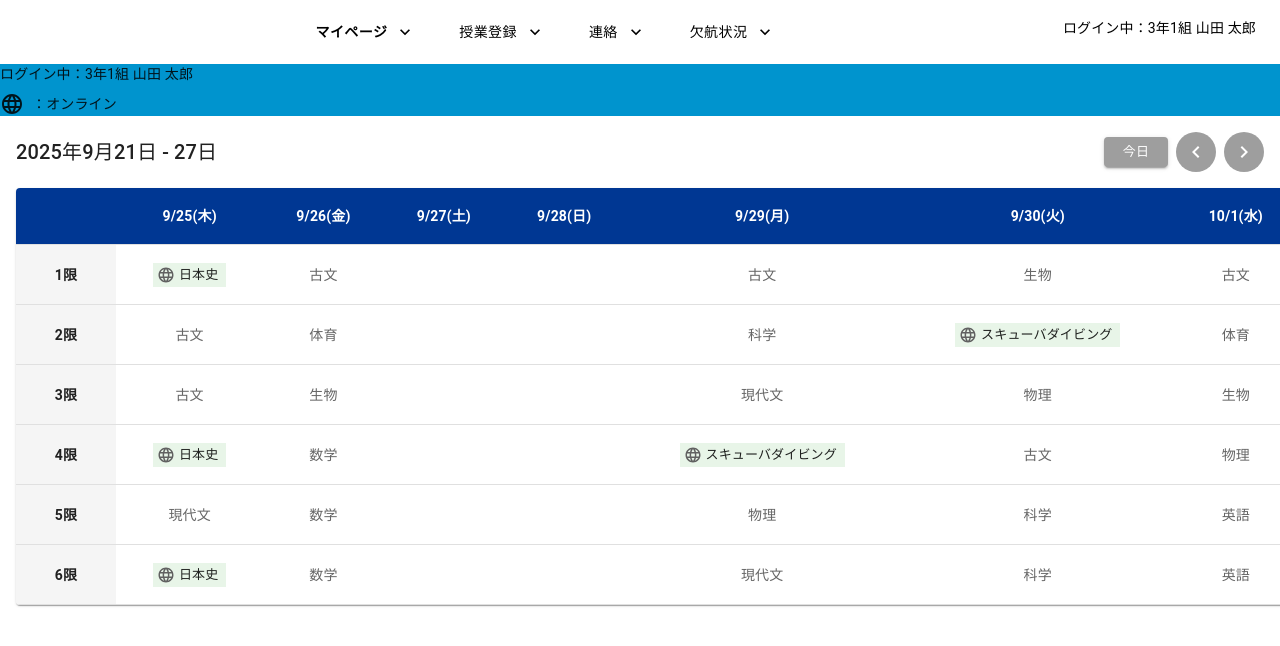
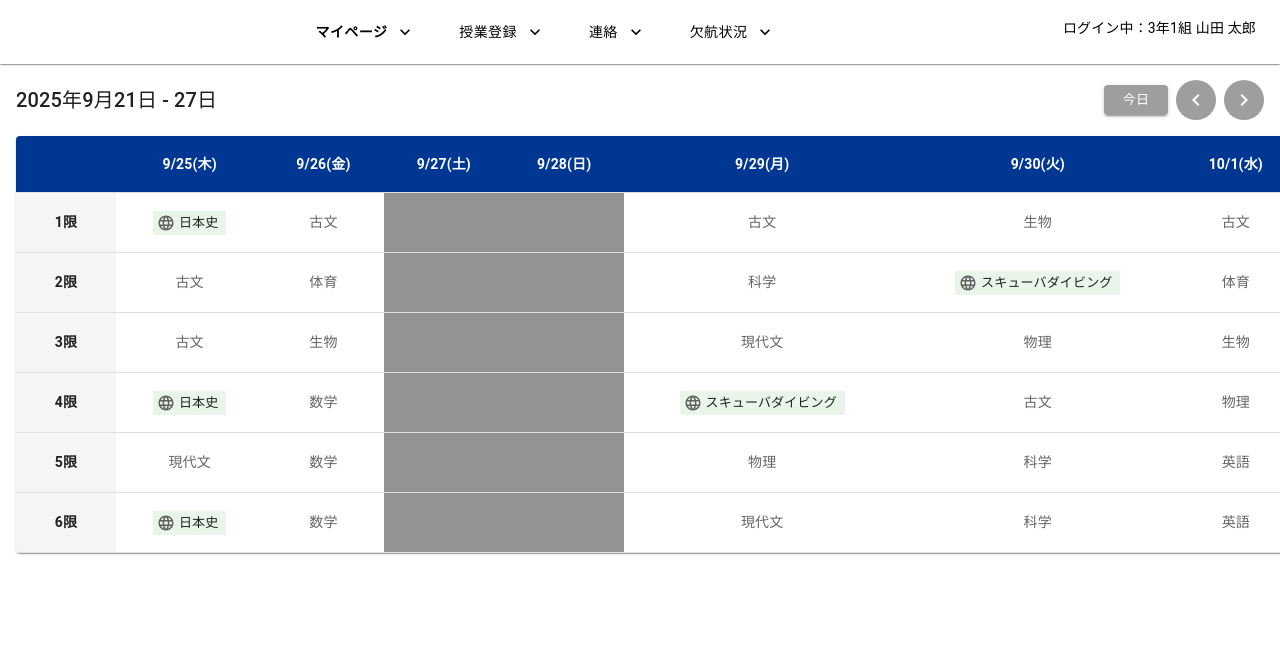
Before and after one commit to Nasupi-wingarc/fy25-goudou, a React (Vite) app in the folder goudou/: page / in a window 1280 px wide. Shown: the top 646 px of the page. Built offline with nearby package versions, Linux system fonts and the light colour scheme.

Commit message:
カレンダーの色つけ カレンダーの色変更

```diff
--- a/goudou/src/App.tsx
+++ b/goudou/src/App.tsx
@@ -2,7 +2,6 @@ import React, { useState } from 'react';
 import { ThemeProvider, createTheme } from '@mui/material/styles';
 import CssBaseline from '@mui/material/CssBaseline';
 import Header from './components/Header';
-import UserInfo from './components/UserInfo';
 import TimetablePage from './pages/TimetablePage';
 import VideoPlayerPage from './pages/VideoPlayerPage';
 import TestPage from './pages/TestPage';
@@ -45,7 +44,7 @@ const App: React.FC = () => {
       {pageMode !== 'test' && (
         <>
           <Header currentPage={currentPage} setCurrentPage={setCurrentPage} />
-          <UserInfo />
+
         </>
       )}
 
--- a/goudou/src/components/TimetableGrid.tsx
+++ b/goudou/src/components/TimetableGrid.tsx
@@ -116,12 +116,16 @@ const TimetableGrid: React.FC<TimetableGridProps> = ({ currentWeek, onSubjectCli
               <TableCell sx={{ backgroundColor: '#f5f5f5', fontWeight: 'bold', textAlign: 'center' }}>
                 {time}
               </TableCell>
-              {weekDates.map((dayInfo, dayIndex) => (
+              {weekDates.map((dayInfo, dayIndex) => {
+                // 土曜日（6）と日曜日（0）をチェック
+                const isWeekend = dayInfo.date.getDay() === 0 || dayInfo.date.getDay() === 6;
+
+                return (
                   <TableCell
                     key={`${time}-${dayInfo.dateString}`}
                     align="center"
                     sx={{
-                    backgroundColor: 'white',
+                      backgroundColor: isWeekend ? '#949393ff' : 'white',
                       height: 60
                     }}
                   >
@@ -146,7 +150,7 @@ const TimetableGrid: React.FC<TimetableGridProps> = ({ currentWeek, onSubjectCli
                           onClick={() => handleSubjectClick(scheduleData[timeIndex][dayIndex]!)}
                           style={{
                             cursor: 'pointer',
-                          color: '#666',
+                            color: isWeekend ? 'white' : '#666', // 土日は白文字、平日は元の色
                             fontSize: '0.875rem'
                           }}
                         >
@@ -155,7 +159,8 @@ const TimetableGrid: React.FC<TimetableGridProps> = ({ currentWeek, onSubjectCli
                       )
                     )}
                   </TableCell>
-              ))}
+                );
+              })}
             </TableRow>
           ))}
         </TableBody>
```
Lines whose indentation alone changed are shown as unchanged.
